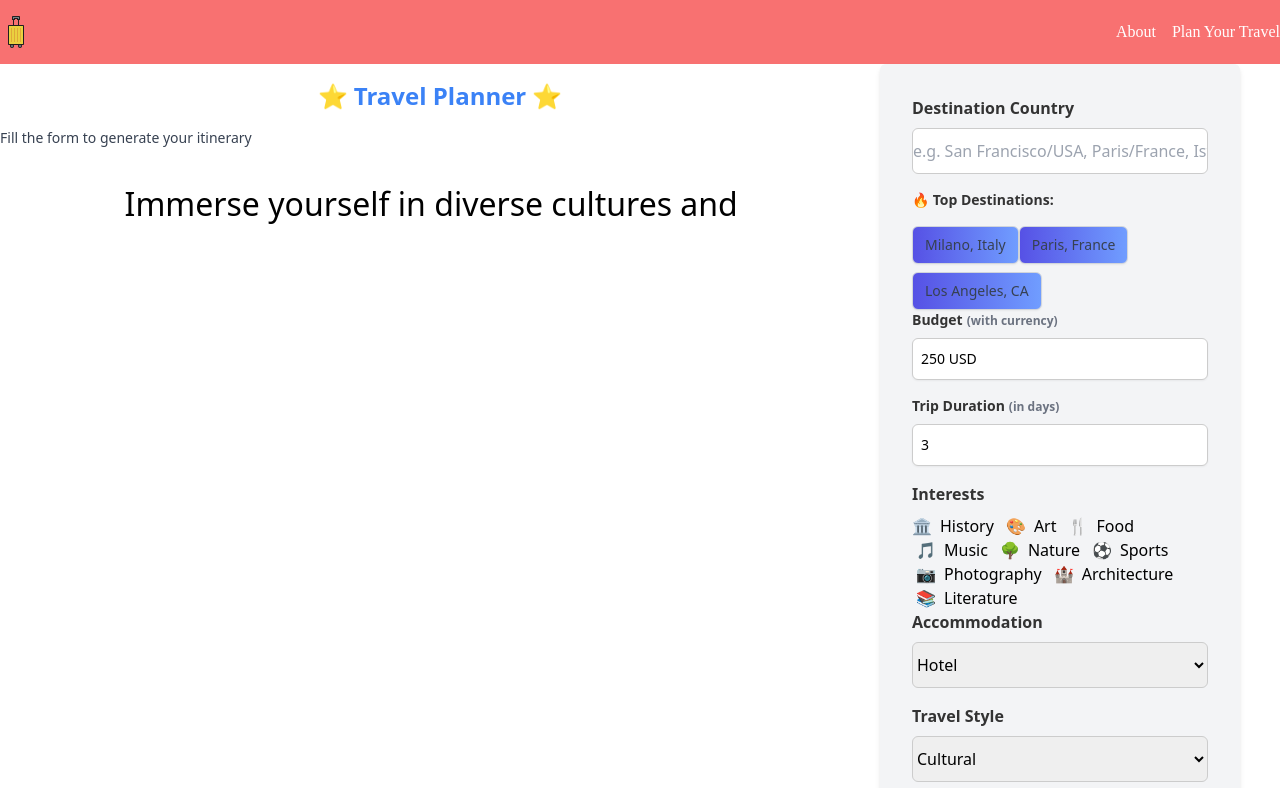
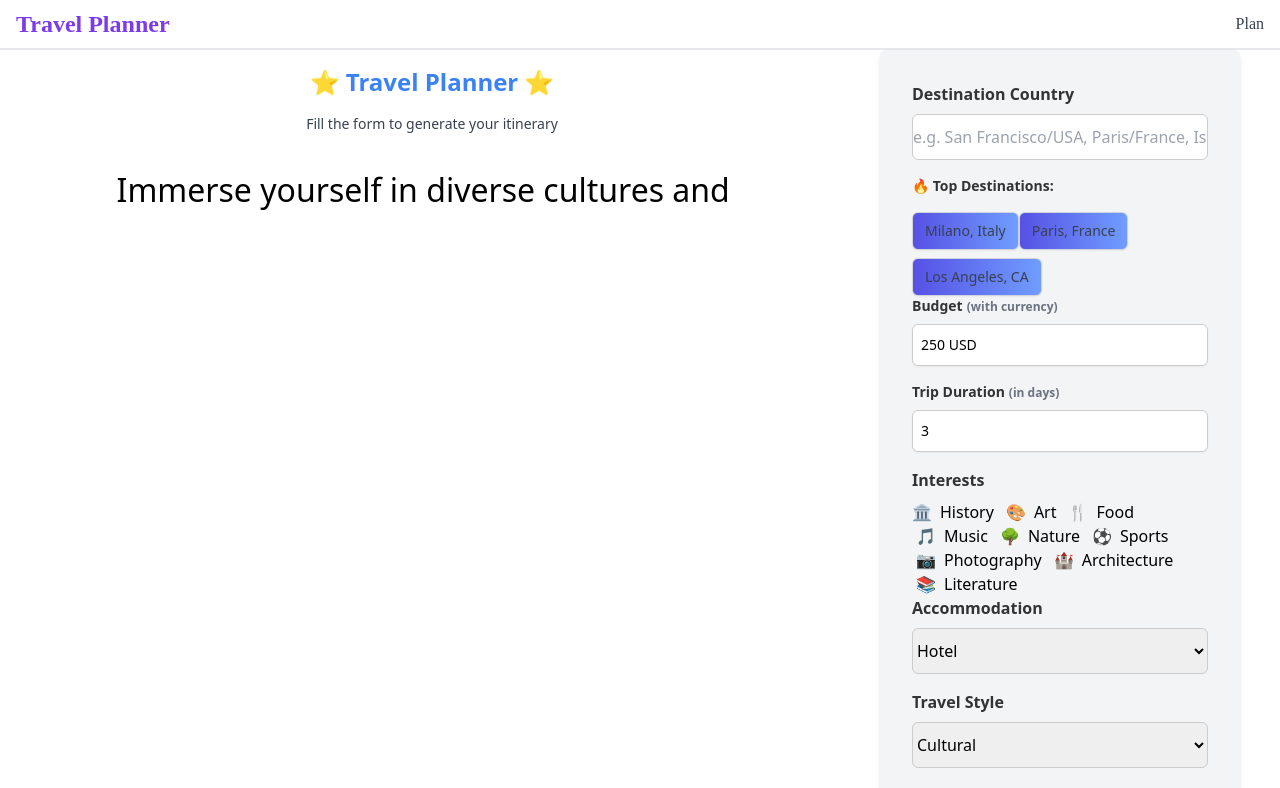
Before and after one commit to santoshtechwiz/travel-ai-web, a React (Create React App) app: page /plan in a window 1280 px wide. Shown: the top 788 px of the page. Built offline with nearby package versions, Linux system fonts and the light colour scheme.

Commit message:
Fixed header

```diff
--- a/src/App.jsx
+++ b/src/App.jsx
@@ -2,10 +2,7 @@ import React, { useState } from "react";
 import { options, topLocations } from "./Components/Data";
 import GenerateButton from "./Components/Button";
 import Main from "./Components/Main";
-import Header from "./Components/Header";
-import { Link } from "react-router-dom";
-import HotelPage from "./Components/Hotel";
-import Hero from "./Components/HeroSection";
+import NavBar from "./Components/Header";
 import LanguageChip from "./Components/LanguageChip";
 
 const defaultValues = {
@@ -229,13 +226,11 @@ const AITravelPlanner = () => {
 
   return (
     <>
-      <div className="min-h-screen flex overflow-hidden flex-col">
-        <header>
-          <Header></Header>
-        </header>
+      <div className="min-h-screen  flex overflow-hidden flex-col">
+        <NavBar/>
 
         <div className="flex font-sans">
-          <div className="flex-1 lg:flex-col lg:w-5/12">
+          <div className="flex-1 lg:flex-col lg:w-7/12 lg:mr-4">
             <Main
               loading={loading}
               response={response}
--- a/src/Components/Header.jsx
+++ b/src/Components/Header.jsx
@@ -1,26 +1,28 @@
 import React from "react";
-import { Link } from "react-router-dom"; // Use Link for internal navigation
-import SVGComponent from "./Icon";
+import { Link } from "react-router-dom";
 
-const Header = () => {
+const NavBar = () => {
   return (
-    <header className="bg-red-400 text-white">
-      <div className="container mx-auto flex justify-between items-center py-4">
-        <Link to="/" className="text-lg font-bold">
-          <SVGComponent />
+    <nav className="px-4 py-2 flex justify-between items-center bg-white dark:bg-gray-800 border-b-2 dark:border-gray-600">
+      <Link to="/" className="text-2xl font-bold text-violet-600 dark:text-white">
+        <div className="logo">
+          {/* Your CSS-based logo goes here */}
+          <span className="logo-text">Travel Planner</span>
+        </div>
+      </Link>
+
+      <div className="lg:hidden">{/* Your mobile menu button goes here */}</div>
+
+      <div className="hidden lg:flex">
+        <Link
+          to="/plan"
+          className="text-gray-700 dark:text-gray-300 hover:text-pink-500 transition duration-300"
+        >
+          Plan
         </Link>
-        <nav className="space-x-4">
-          <Link to="/" className="hover:text-pink-500 transition duration-300">
-            About
-          </Link>
-          <Link to="/plan" className="hover:text-pink-500 transition duration-300">
-            Plan Your Travel
-          </Link>
-          {/* Add more navigation links as needed */}
-        </nav>
       </div>
-    </header>
+    </nav>
   );
 };
 
-export default Header;
+export default NavBar;
--- a/src/Components/HeroSection.jsx
+++ /dev/null
@@ -1,42 +0,0 @@
-import React from 'react';
-import { AiOutlineSearch } from 'react-icons/ai';
-import beachVid from '../assets/beachVid.mp4';
-
-const Hero = () => {
-  return (
-    <div className='w-full h-screen relative'>
-      <video
-        className='w-full h-full object-cover'
-        src={beachVid}
-        autoPlay
-        loop
-        muted
-      />
-      <div className='absolute w-full h-full top-0 left-0 bg-gray-900/30'></div>
-      <div className='absolute top-0 w-full h-full flex flex-col justify-center text-center text-white p-4'>
-        <h1>First Class Travel</h1>
-        <h2 className='py-4'>Top 1% Locations Worldwide</h2>
-        <form
-          className='flex justify-between items-center max-w-[700px] mx-auto w-full border p-1
-          rounded-md text-black bg-gray-100/90'
-        >
-          <div>
-            <input
-              className='bg-transparent w-[300px] sm:w-[400px] font-[Poppins] focus:outline-none
-                  '
-              type='text'
-              placeholder='Search Destinations'
-            />
-          </div>
-          <div>
-            <button>
-              <AiOutlineSearch size={20} className='icon' style={{color: '#ffffff'}}  />
-            </button>
-          </div>
-        </form>
-      </div>
-    </div>
-  );
-};
-
-export default Hero;
--- a/src/Components/Main.jsx
+++ b/src/Components/Main.jsx
@@ -8,7 +8,9 @@ const Main = ({ loading, response, images, cityName }) => {
   return (
     <div>
       <h1 className="text-2xl text-center font-bold text-blue-500 my-4">⭐️ Travel Planner ⭐️</h1>
-      {!response && (<p className="text-sm text-gray-700 mb-8">Fill the form to generate your itinerary</p>
+      {!response && (
+
+      <p className="text-sm text-center text-gray-700 mb-8">Fill the form to generate your itinerary</p>
       )}
       <div className="flex justify-center items-center w-full">
         <TypeAnimation
@@ -25,6 +27,11 @@ const Main = ({ loading, response, images, cityName }) => {
             1000,
             () => setTextColor('darkkhaki'), // change text color to darkkhaki
             'Embark on a journey of a lifetime with Travel Planner',
+            500,
+            'Create lasting memories with our personalized itineraries',
+            1000,
+            () => setTextColor('red'), // change text color to darkkhaki
+            'Fill the form to generate your itinerary',
             500,
           ]}
           speed={50}
```
